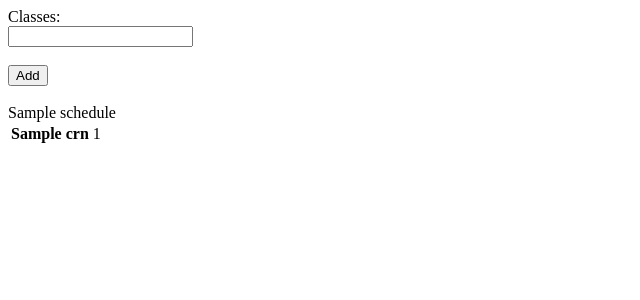
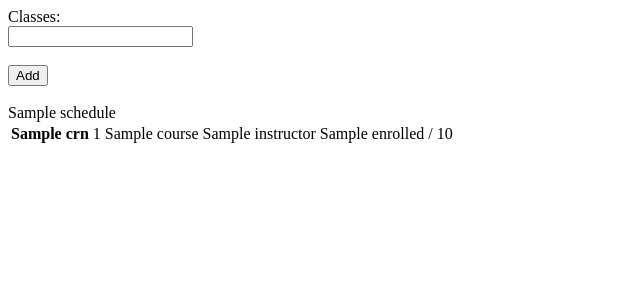
Before and after one commit to achenxu/CoursePlanner, a Flask app: template templates/index.html in a window 1280 px wide. Shown: the top 300 px of the page, without its empty margins (0-640 px from the left). Run offline with Flask 2, Linux system fonts and the light colour scheme; the template is opened without the code that fills it: most values are stand-ins (such as "Sample title", 1, 10 or a date in 2020); some libraries are stand-ins or nearby versions.

Commit message:
more info in courses

```diff
--- a/Functions.py
+++ b/Functions.py
@@ -138,7 +138,7 @@ def extractValidSchedules(data, coursesToExtract, classIDs):    # fetches data a
         for courses in s:
             for classid in courses:
                 i = classIDs.index(classid)
-                course = {"id": classid, "crn": data[i][0], "times": fetchTimes(classid, data, classIDs)}
+                course = {"id": classid, "crn": data[i][0], "name": data[i][2], "times": fetchTimes(classid, data, classIDs), "instructor": data[i][9], "seats": data[i][10], "enrolled": data[i][11]}
                 dict["courses"].append(course)
         validSchedules.append(dict)
         number += 1
--- a/templates/index.html
+++ b/templates/index.html
@@ -27,6 +27,9 @@
                 <tr>
                     <th> {{ c["crn"] }} </th>
                     <td> {{ c["id"] }} </td>
+                    <td> {{ c["name"] }} </td>
+                    <td> {{ c["instructor"] }} </td>
+                    <td> {{ c["enrolled"] }} / {{ c["seats"] }} </td>
                 </tr>
             {% endfor %}
             </table>
```
